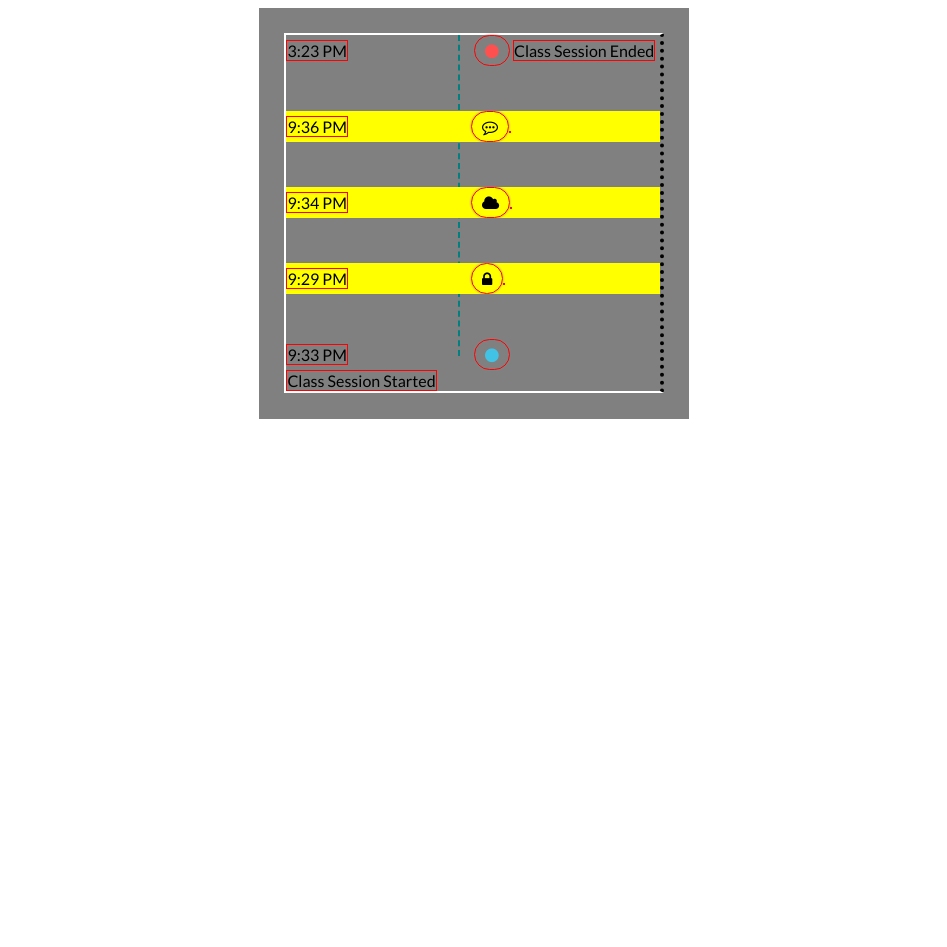
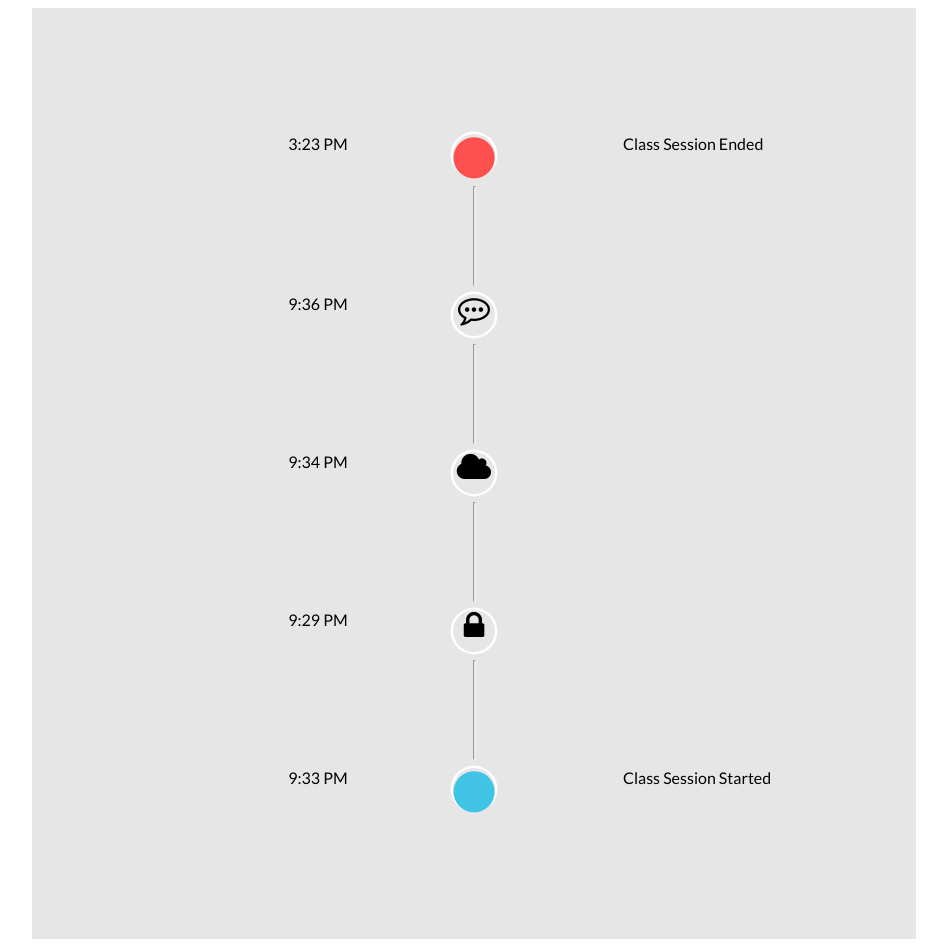
Before and after one commit to chdmark/datanyze-javascript, a plain HTML site: page index.html in a window 1280 px wide. Shown: the whole page, without its empty margins (166-1113 px from the left). Before the commit the page ends 800 px from the top, so only its background shows below. Drawn offline with nearby package versions, Linux system fonts and the light colour scheme.

Commit message:
Revamp styling

```diff
--- a/application.css
+++ b/application.css
@@ -2,94 +2,39 @@
 body {
 	font-family:Lato;
 }
-.schedule-container {
-	background-color: grey;
-	width: 30%;
-	margin: auto;
-	padding: 2%;
+
+.schedule-container{
+  background-color: #e6e6e6;
+  width:50%;
+  margin: 0 auto;
+  text-align:center;
+  padding: 10%;
+  height: 100%;
 }
 
-
-.line-container {
-	border: 2px solid #fff;
-	border-right: 4px dotted;
-	position: relative;
-}
-
-
-.line{
-	height: 90%;
-	width: 46%;
-	position: absolute;
-	border-right: 2px dashed #008080;
-}
-
-.row{
-	position: relative;
-	z-index: 1;
-}
-
-.events{
-	/*border: 2px solid orange;*/
-	margin-top: 45px;
-	margin-bottom: 45px;
-	background-color: yellow;
-}
-
-.start .fa-circle {
-	color:#41c3e5;
-}
-.end .fa-circle {
-	color:#ff5050;
-}
-
-.start, .end {
-/*	border: 2px solid green;*/
-}
-.fa {
-}
-
-.events .fa{
+.circle{
+	width: 42px;
+	height: 42px;
+    border-radius: 50%;
+    text-align: center;
+    display: inline-block;
+    line-height: 0;
+    position: relative;
+    background: #e6e6e6;
+    color: black;
+    -webkit-box-shadow: 0px 0px 0px .35em rgba(0,0,0,0.75);
+    -moz-box-shadow: 0px 0px 0px .35em rgba(0,0,0,0.75);
+    box-shadow: 0px 0px 0px .15em white;
 
 }
 
-
-/*.left,.middle,.right{
-	display: inline-block;
-	border: 1px solid red;
-}
-.left {
-	margin-left:15%;
-	vertical-align: center;
-}*/
-.middle{
-    padding: 5px 10px;
-    display: inline-block;
-    -moz-border-radius: 100px;
-    -webkit-border-radius: 100px;
-    border-radius: 100px;
-    -moz-box-shadow: 0px 0px 2px #888;
-    -webkit-box-shadow: 0px 0px 2px #888;
-    box-shadow: 0px 0px 2px #888;
-}
-/*.right {
-	float:right;
+.event-time{
+    position: absolute;
+    width: 25%;
 }
 
-.left,.right,.middle{
-	line-height:10%;
+.event-comment{
+    position: absolute;
+    display: inline;
+    margin-left: 10%;
 }
-*/
-.left,.middle,.right {
-	display: inline-block;
-	border: 1px solid red
-}
-.middle{
-	position:relative;
-	margin-left:33%;
-}
-
-.schedule-container{
-
-
-}
--- a/application.js
+++ b/application.js
@@ -31,36 +31,25 @@ var commands =
 
 ]
 
-var makeSchedule = function(time, events) {
+function makeSchedule(time, events) {
 	var parseTime = time;
 	var start = convertTimestamp(parseTime.startTime);
 	var end = convertTimestamp(parseTime.endTime);
 
-
-	$(".start").children(".left").append(start);
-	$(".start").children(".middle").append($("<i class='fa fa-circle'></i>"));
-	$(".start").children(".right").append("Class Session Started");
-	$(".end").children(".left").append(end);
-	$(".end").children(".middle").append($("<i class='fa fa-circle'></i>"));
-	$(".end").children(".right").append("Class Session Ended");
-
+	$('.schedule-container').append($("<hr width='1' size='100px' margin='0 auto'><div class='event-time'>" + start + "</div><div class='circle'><i id='start-circle' class='fa fa-circle fa-3x'></i></div><div class='event-comment'>Class Session Started</div>"))
+	$('#start-circle').css("color", "#41c3e5")
+	$('.schedule-container').prepend($("<div class='event-time'>" + end + "</div><div class='circle'><i id='end-circle' class='fa fa-circle fa-3x'></i></div><div class='event-comment'>Class Session Ended</div>"))
+	$('#end-circle').css("color", "#ff5050")
 	sortedEvents = events.sort(function(a,b){
 		return parseFloat(a.timestamp) - parseFloat(b.timestamp);
 	});
 
-
 	$.each(sortedEvents, function(index, value){
 		var time = convertTimestamp(value.timestamp);
-		$('.before').prepend($("<div id=" + index + " class='events row'><div class='left'></div><div class='middle'></div><div class='right'></div></div></div>"));
-
-
-		$('#' + index).children(".left").append(time);
-
-		$('#' + index).children(".middle").append($(
-			"<i class='fa fa-" + value.commandType + "'></i>"));
-
+		$('.events-container').prepend($("<hr width='1' size='100px' margin='0 auto'><div id=" + index + " class='event-time'>" + time + "</div><div class='circle'><i class='fa fa-" +value.commandType + " fa-2x'></i></div>"))
 
 	});
+
 
 
 
@@ -69,13 +58,13 @@ var makeSchedule = function(time, events) {
 
 
 var convertTimestamp = function(timestamp) {
-  var d = new Date(timestamp * 1000),	// Convert the passed timestamp to milliseconds
+  var d = new Date(timestamp * 1000),
 		yyyy = d.getFullYear(),
-		mm = ('0' + (d.getMonth() + 1)).slice(-2),	// Months are zero based. Add leading 0.
-		dd = ('0' + d.getDate()).slice(-2),			// Add leading 0.
+		mm = ('0' + (d.getMonth() + 1)).slice(-2),
+		dd = ('0' + d.getDate()).slice(-2),
 		hh = d.getHours(),
 		h = hh,
-		min = ('0' + d.getMinutes()).slice(-2),		// Add leading 0.
+		min = ('0' + d.getMinutes()).slice(-2),
 		ampm = 'AM',
 		time;
 
@@ -89,7 +78,7 @@ var convertTimestamp = function(timestamp) {
 		h = 12;
 	}
 
-	// ie: 2013-02-18, 8:35 AM
+
 	time = h + ':' + min + ' ' + ampm;
 
 	return time;
--- a/index.html
+++ b/index.html
@@ -12,42 +12,11 @@
 </head>
 <body>
 	<div class="schedule-container">
-		<div class="line-container">
-			<div class="line">
+		<div class="events-container">
 
-			</div>
-			<div class="end row">
-				<div class="left">
-
-
-				</div>
-				<div class="middle">
-
-				</div>
-
-				<div class="right">
-
-				</div>
-			</div>
-			<div class="before">
-
-
-			</div>
-			<div class="start row">
-				<div class="left">
-
-
-				</div>
-				<div class="middle">
-
-				</div>
-
-				<div class="right">
-
-				</div>
-			</div>
 		</div>
 	</div>
 
+
 </body>
 </html>
```
